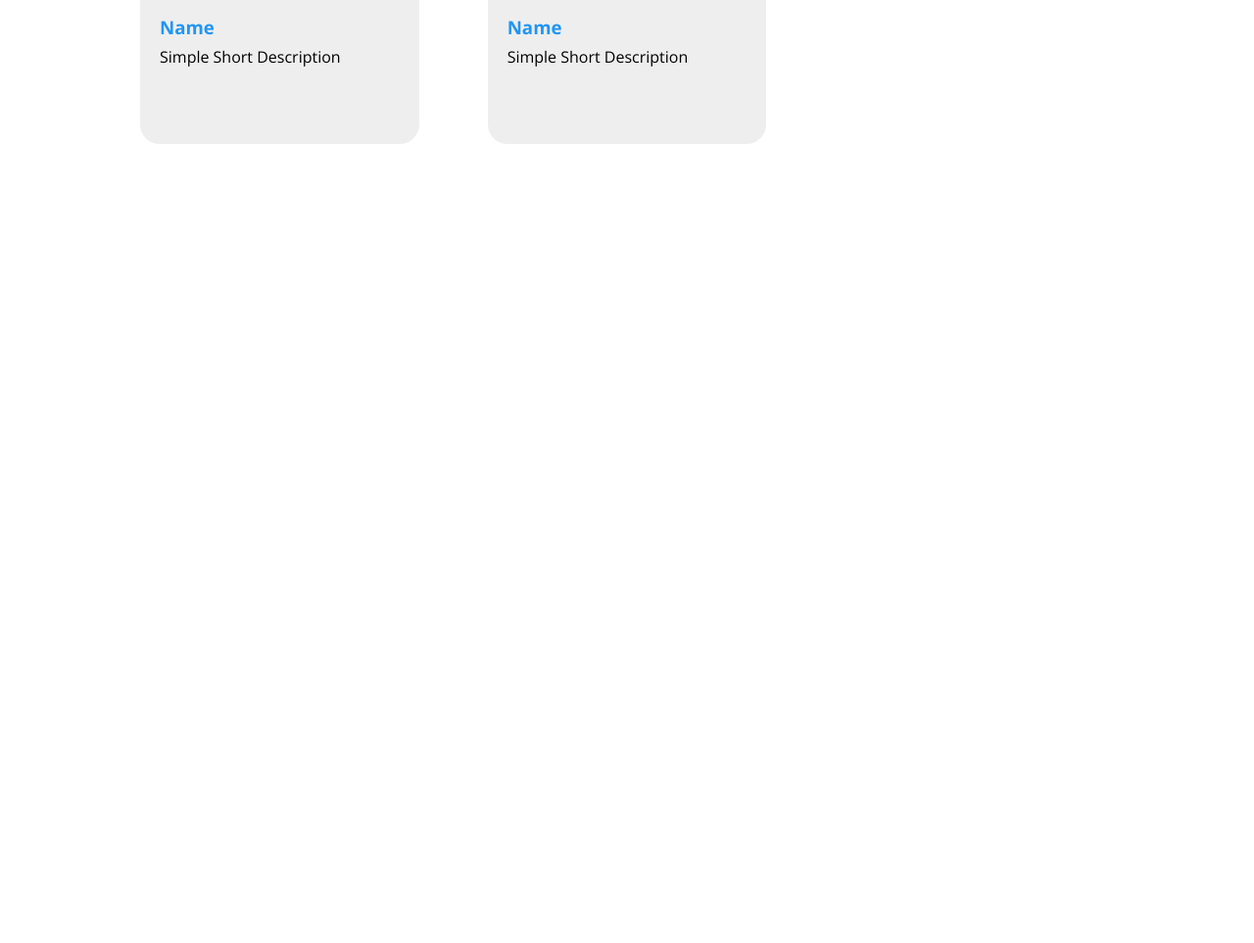
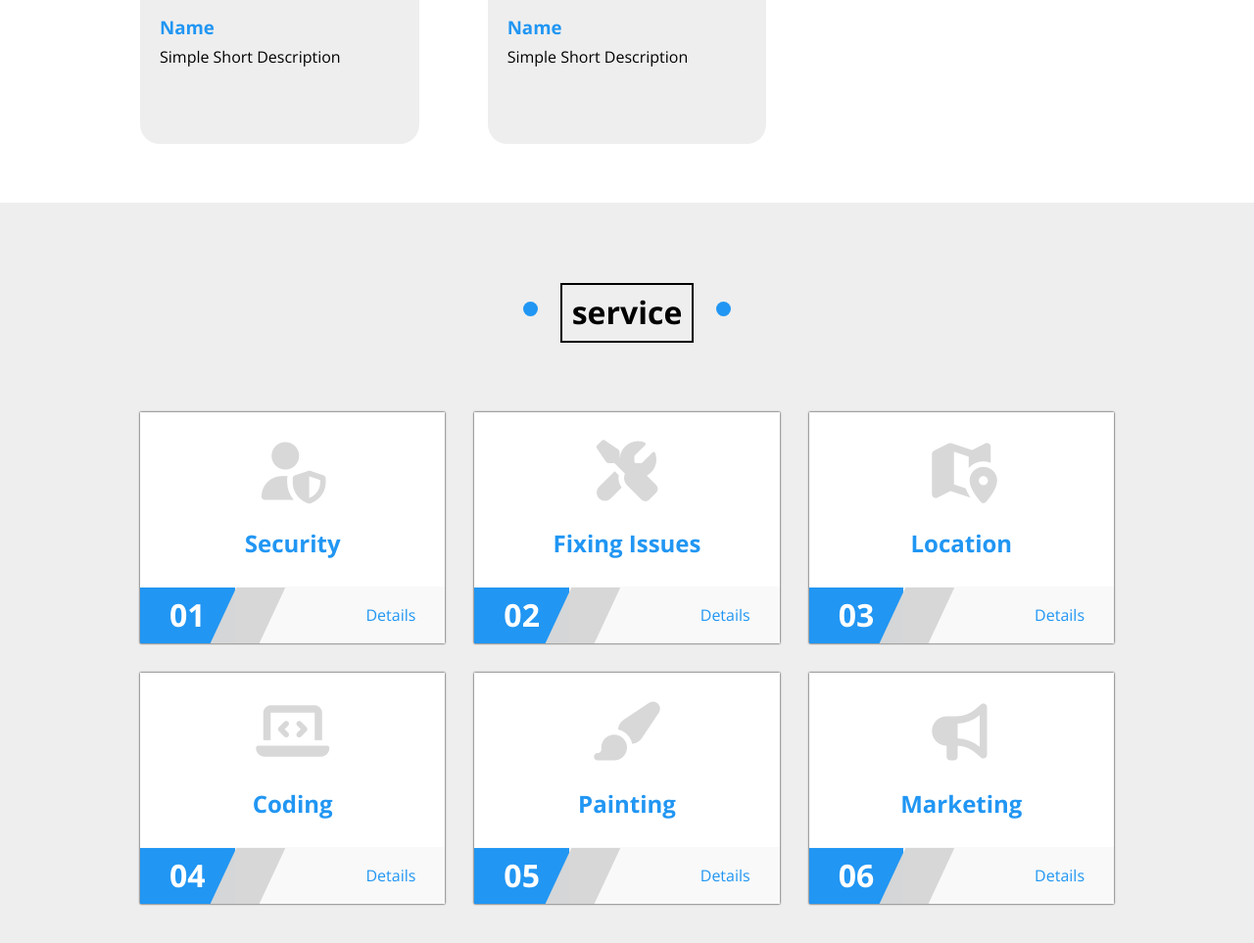
Before and after one commit to rijalaalh/dashbord, a plain HTML site: page index.html in a window 1280 px wide. Shown: the part 6533-7496 px from the top of the page at 98% size. Before the commit the page ends 6740 px from the top, so only its background shows below. Drawn offline with nearby package versions, Linux system fonts and the light colour scheme.

Commit message:
page service
40 min to do again

```diff
--- a/css/style.css
+++ b/css/style.css
@@ -861,3 +861,78 @@ body{
     margin-top: 10px;
 }
 /*end team*/
+.service{
+    padding: var(--main-padding) 0px;
+    background-color: #eee;
+}
+.service .content{
+    display: grid;
+    grid-template-columns: repeat(auto-fill,minmax(300px,1fr));
+    gap: 30px;
+    margin-top: 50px;
+}
+.service .content .box-service{
+    background: white;
+    box-shadow: 0px 0px 2px 0px;
+    cursor: pointer;
+    transition: 0.3s;
+    -webkit-transition: 0.3s;
+    -moz-transition: 0.3s;
+    -ms-transition: 0.3s;
+    -o-transition: 0.3s;
+}
+.service .content .box-service:hover{
+    transform: translateY(-15px);
+    -webkit-transform: translateY(-15px);
+    -moz-transform: translateY(-15px);
+    -ms-transform: translateY(-15px);
+    -o-transform: translateY(-15px);
+}
+.service .content .box-service .logo{
+    text-align: center;
+}
+.service .content .box-service .logo i{
+    font-size: 60px;
+    color: #d8d8d8;
+    margin: 30px 0px;
+
+}
+.service .content .box-service .logo h2{
+    color: var(--main-color);
+    margin-bottom: 30px;
+}
+.service .content .box-service .number{
+        display: flex;
+    justify-content: space-between;
+    align-items: flex-end;
+    background-color: #eeeeee5f;
+    overflow: hidden;
+
+
+}
+.service .content .box-service .number h1{
+    margin: 0;
+    padding: 10px 30px;
+    background-color: var(--main-color);
+    color: white;
+    position: relative;
+}
+.service .content .box-service .number h1::after{
+    content: '';
+    background-color: #d7d7d7fc;
+    height: 100%;
+    width: 50px;
+    position: absolute;
+    right: -40%;
+    top: 0;
+    transform: skew(-25deg);
+    -webkit-transform: skew(-25deg);
+    -moz-transform: skew(-25deg);
+    -ms-transform: skew(-25deg);
+    -o-transform: skew(-25deg);
+}
+.service .content .box-service .number a{
+    padding: 20px 30px;
+    text-decoration: none;
+    color: var(--main-color);
+}
--- a/index.html
+++ b/index.html
@@ -454,5 +454,76 @@
         </div>
         </div>
     </div>
+    <!--end team-->
+    <!--service-->
+    <div class="service" id="service">
+        <div class="container">
+            <div class="titre-special"><h1>service</h1></div>
+
+        <div class="content">
+            <div class="box-service">
+                <div class="logo">
+                    <i class="fa-solid fa-user-shield"></i>
+                    <h2>Security</h2>
+                </div>
+                <div class="number">
+                    <h1>01</h1>
+                    <a href="#">Details</a>
+                </div>
+            </div>
+            <div class="box-service">
+                <div class="logo">
+                    <i class="fa-solid fa-screwdriver-wrench"></i>
+                    <h2>Fixing Issues</h2>
+                </div>
+                <div class="number">
+                    <h1>02</h1>
+                    <a href="#">Details</a>
+                </div>
+            </div>
+            <div class="box-service">
+                <div class="logo">
+                    <i class="fa-solid fa-map-location-dot"></i>
+                    <h2>Location</h2>
+                </div>
+                <div class="number">
+                    <h1>03</h1>
+                    <a href="#">Details</a>
+                </div>
+            </div>
+            <div class="box-service">
+                <div class="logo">
+                    <i class="fa-solid fa-laptop-code"></i>
+                    <h2>Coding</h2>
+                </div>
+                <div class="number">
+                    <h1>04</h1>
+                    <a href="#">Details</a>
+                </div>
+            </div>
+            <div class="box-service">
+                <div class="logo">
+                    <i class="fa-solid fa-paintbrush"></i>
+                    <h2>Painting</h2>
+                </div>
+                <div class="number">
+                    <h1>05</h1>
+                    <a href="#">Details</a>
+                </div>
+            </div>
+            <div class="box-service">
+                <div class="logo">
+                    <i class="fa-solid fa-bullhorn"></i>
+                    <h2>Marketing</h2>
+                </div>
+                <div class="number">
+                    <h1>06</h1>
+                    <a href="#">Details</a>
+                </div>
+            </div>
+        </div>
+    </div>
+    </div>
+    <!---end  service-->
 </body>
 </html>
```
